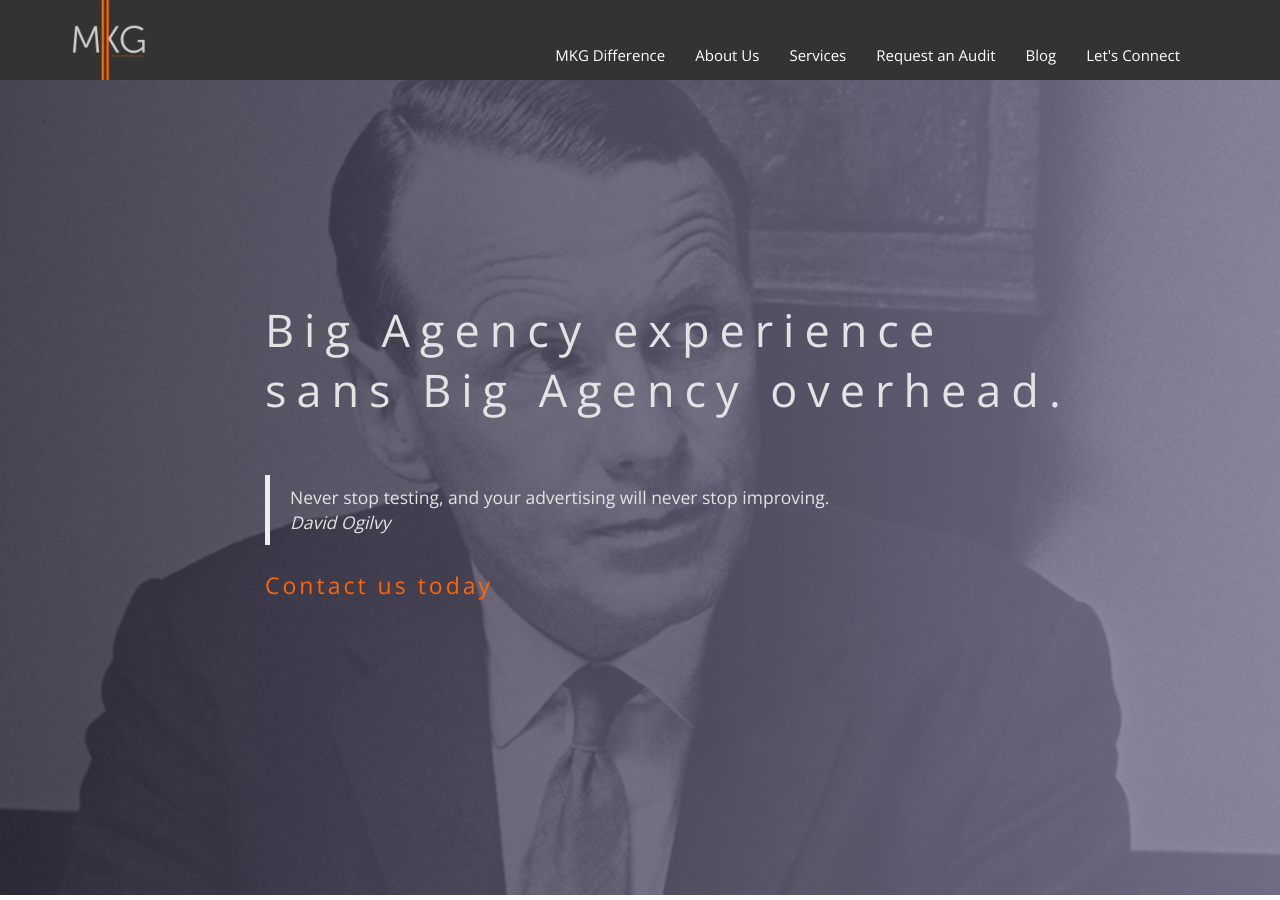
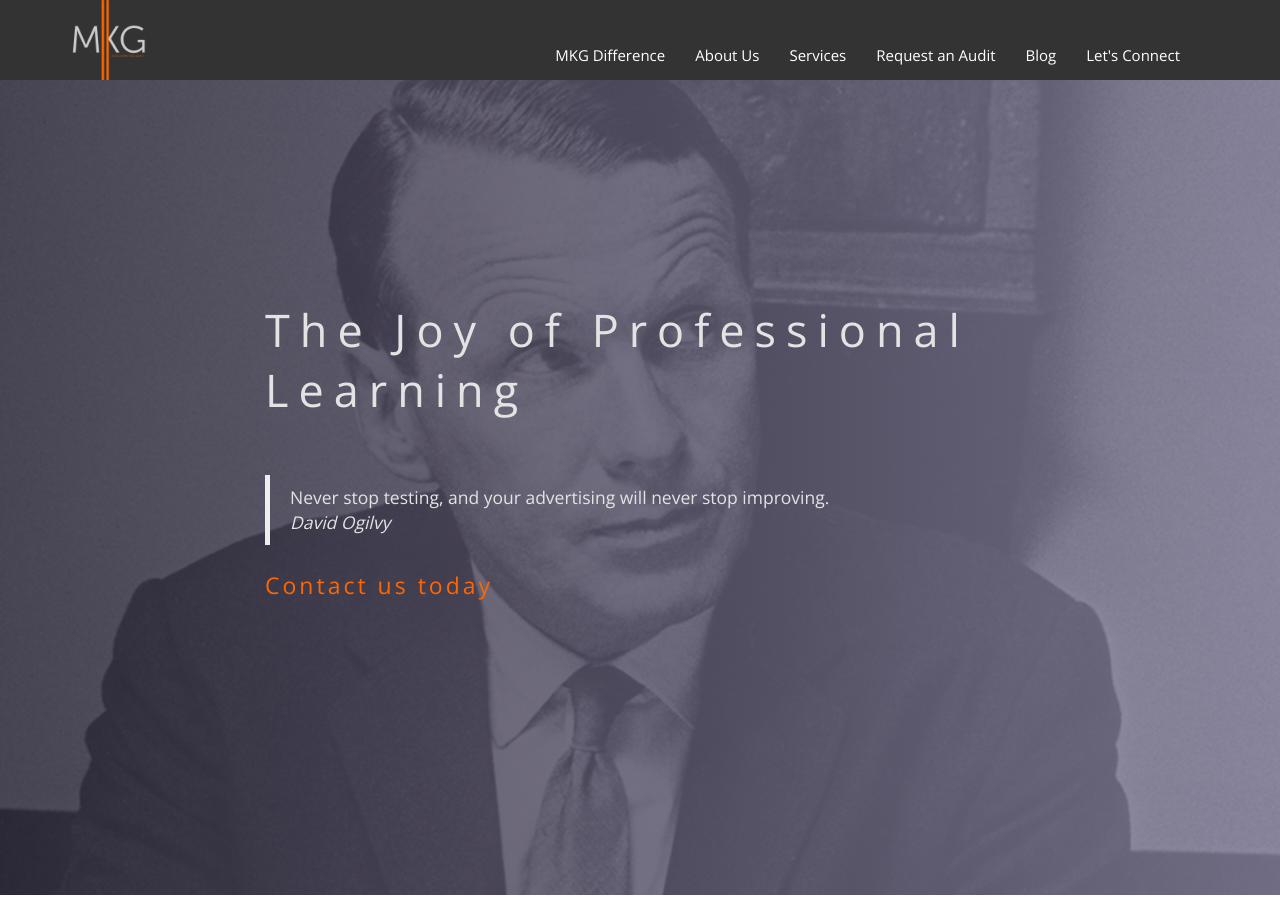
Before and after one commit to meesterkurt/joyofprofessionallearning, a Jekyll site: the page built from index.md, in a window 1280 px wide and 900 px high. Built offline with Jekyll 4.4.1, drawn with Linux system fonts in a browser that asks for light colours; nearby versions of some CDN libraries; some web fonts are replaced; library files that are not in the unit come from our copies.

Commit message:
Index Title and Meta

```diff
--- a/index.md
+++ b/index.md
@@ -1,7 +1,7 @@
 ---
 layout: page
-title: Digital Marketing Agency | MKG Marketing Inc.
-meta: MKG Marketing Inc is a digital marketing agency focused on SEM and Social Advertising.
+title: Professional Learning | The Joy of Professional Learning
+meta: The Joy of Professional Learning pulls together a series of recipes to help educators
 permalink: /
 ---
 
@@ -11,7 +11,7 @@
     <div class="row">
       <div class="col-md-10 col-md-offset-2">
         <div class="block">
-          <h1 class="animated fadeInUp"> Big Agency experience <br>sans Big Agency overhead.</h1>
+          <h1 class="animated fadeInUp"> The Joy of Professional Learning</h1>
           <blockquote class="animated fadeInUp">Never stop testing, and your advertising will never stop improving.<br><cite>David Ogilvy</cite></blockquote>
           <p class="animated fadeInUp"><a href="/contact">Contact us today</a></p>
         </div>
```
